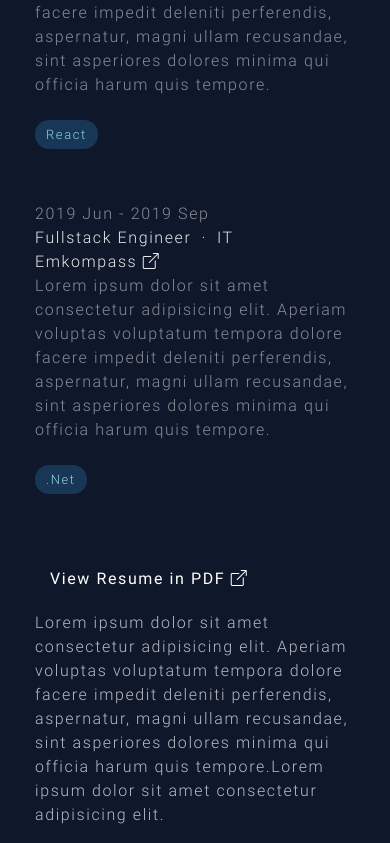
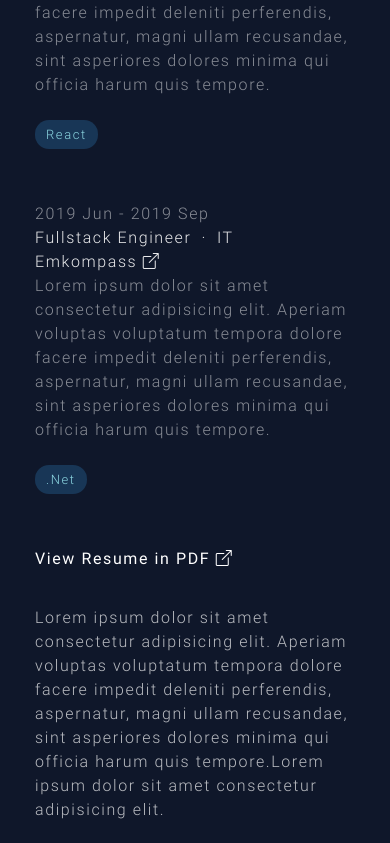
Before and after one commit to 1031minjung/about-MJ, an Angular app: page / in a window 390 px wide. Shown: the part 1311-2154 px from the top of the page. Built offline with nearby package versions, Linux system fonts and the light colour scheme.

Commit message:
adjusted rhe responsive layout

```diff
--- a/src/app/app.component.scss
+++ b/src/app/app.component.scss
@@ -11,6 +11,9 @@
         .right {
             flex: 1 1 auto;
             overflow: auto;
+            .pdf-resume {
+                padding: 20px 15px 20px;
+            }
             .introduction,
             .about-portfolio {
                 padding: 0px 15px 20px;
@@ -20,6 +23,9 @@
     }
     @media only screen and (max-width: 999px) {
         padding: 10px 30px;
+        .pdf-resume {
+            padding-bottom: 35px;
+        }
     }
     @media only screen and (max-width: 699px) {
         padding-bottom: 35px;
@@ -53,12 +59,9 @@
         flex: 1 1 auto;
         overflow: auto;
         padding-top: 12px;
-        .pdf-resume {
-            padding: 20px 15px 20px;
-            &:hover {
-                cursor: pointer;
-                text-decoration: underline;
-            }
+        .pdf-resume:hover {
+            cursor: pointer;
+            text-decoration: underline;
         }
         .introduction,
         .about-portfolio {
```
